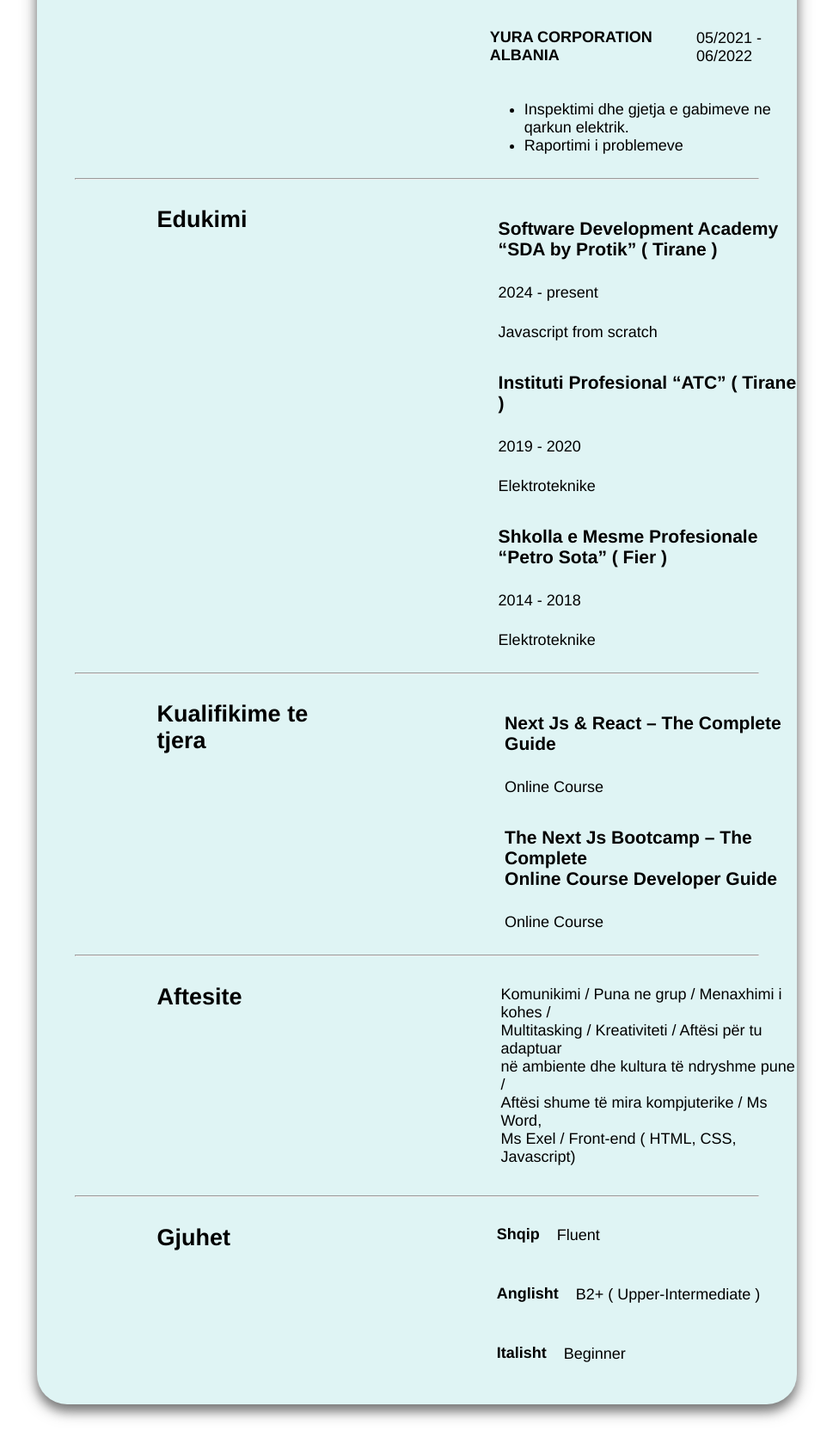
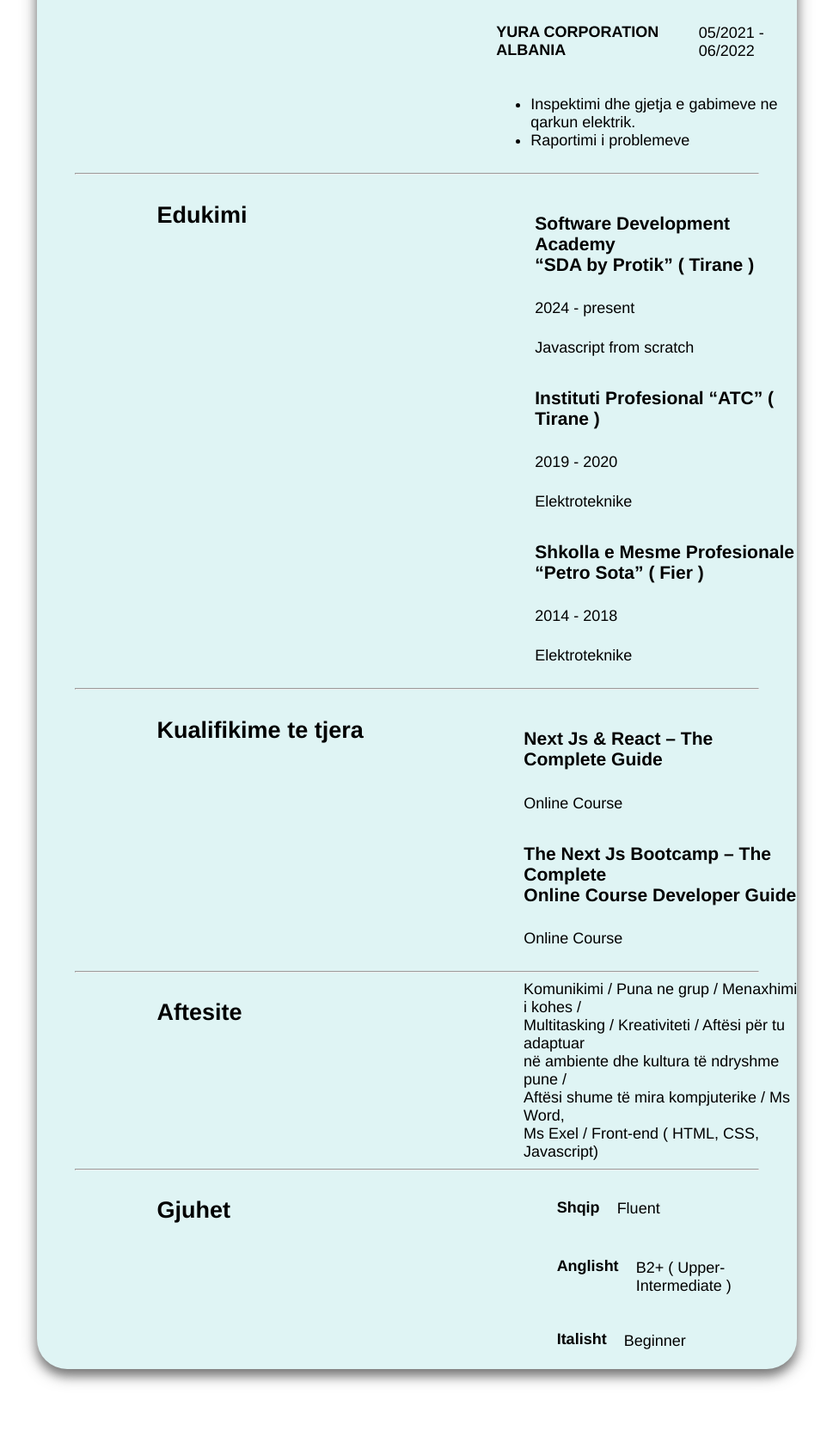
Before and after one commit to Amarildo05/detyre-kursi-1, a plain HTML site: page index.html in a window 1280 px wide. Shown: the part 1019-2690 px from the top of the page at 86% size, without its empty margins (155-1124 px from the left). After the commit the page ends 2649 px from the top, so only its background shows below. Drawn offline with Linux system fonts and the light colour scheme.

Commit message:
some changes

```diff
--- a/index.css
+++ b/index.css
@@ -47,6 +47,8 @@ img {
   flex-direction: column;
 }
 
+/* a1 shoudl be replaced with list filters css */
+
 #a1 {
   margin-bottom: 4%;
 }
@@ -91,35 +93,14 @@ a:active {
   margin-left: 30%;
 }
 
-#right-1 {
-  margin-left: 20%;
-}
-
-#right-2 {
-  margin-left: 20%;
-}
-
-#right-3 {
-  margin-left: 33%;
-}
-
-#right-4 {
-  margin-left: 22%;
-}
-
-#right-5 {
-  margin-top: 25px;
-  margin-bottom: 25px;
-  margin-left: 34%;
-}
-
-#right-6 {
-  margin-bottom: 25px;
-  margin-left: 35%;
+.right-content {
+  margin-right: 0;
+  margin-left: 100px;
 }
 
 .left-content {
   margin-left: 140px;
+  width: 400px;
 }
 
 h3 {
--- a/index.html
+++ b/index.html
@@ -35,11 +35,13 @@
             >
               &#127758; https://www.linkedin.com/in/amarildo-kola-7566b7297/
             </a>
-            <a href="https://github.com/Amarildo05" target="_blank">
+            <a id="a1" href="https://github.com/Amarildo05" target="_blank">
               &#127758; https://github.com/Amarildo05
             </a>
           </div>
-          <p>&#128205; Spitali Amerikan 2, Rruga e Dibres, Tirana</p>
+          <a href="https://maps.app.goo.gl/jS7jM7wBECqueUAN8" target="_blank"
+            >&#128205; Spitali Amerikan 2, Rruga e Dibres, Tirana</a
+          >
         </div>
       </div>
       <hr />
@@ -47,7 +49,7 @@
         <div class="left-content">
           <h2>Informacion Personal</h2>
         </div>
-        <div id="right-1">
+        <div class="right-content">
           <div class="row-view">
             <h4>Emri/Mbiemri:</h4>
             <p>Amarildo Kola</p>
@@ -67,7 +69,7 @@
         <div class="left-content">
           <h2>Eksperiencat e Punes</h2>
         </div>
-        <div id="right-2">
+        <div class="right-content">
           <div>
             <div id="exp-content">
               <h4>EuroDenta</h4>
@@ -105,7 +107,7 @@
         <div class="left-content">
           <h2>Edukimi</h2>
         </div>
-        <div id="right-3">
+        <div class="right-content">
           <div>
             <h3>
               Software Development Academy <br />
@@ -140,7 +142,7 @@
         <div class="left-content">
           <h2>Kualifikime te tjera</h2>
         </div>
-        <div id="right-4">
+        <div class="right-content">
           <div>
             <h3>Next Js & React – The Complete Guide</h3>
             <p>Online Course</p>
@@ -159,7 +161,7 @@
         <div class="left-content">
           <h2>Aftesite</h2>
         </div>
-        <div id="right-5">
+        <div class="right-content">
           Komunikimi / Puna ne grup / Menaxhimi i kohes / <br />Multitasking /
           Kreativiteti / Aftësi për tu adaptuar <br />
           në ambiente dhe kultura të ndryshme pune / <br />
@@ -172,7 +174,7 @@
         <div class="left-content">
           <h2>Gjuhet</h2>
         </div>
-        <div id="right-6">
+        <div class="right-content">
           <div class="row-view">
             <h4>Shqip</h4>
             <p>Fluent</p>
```
